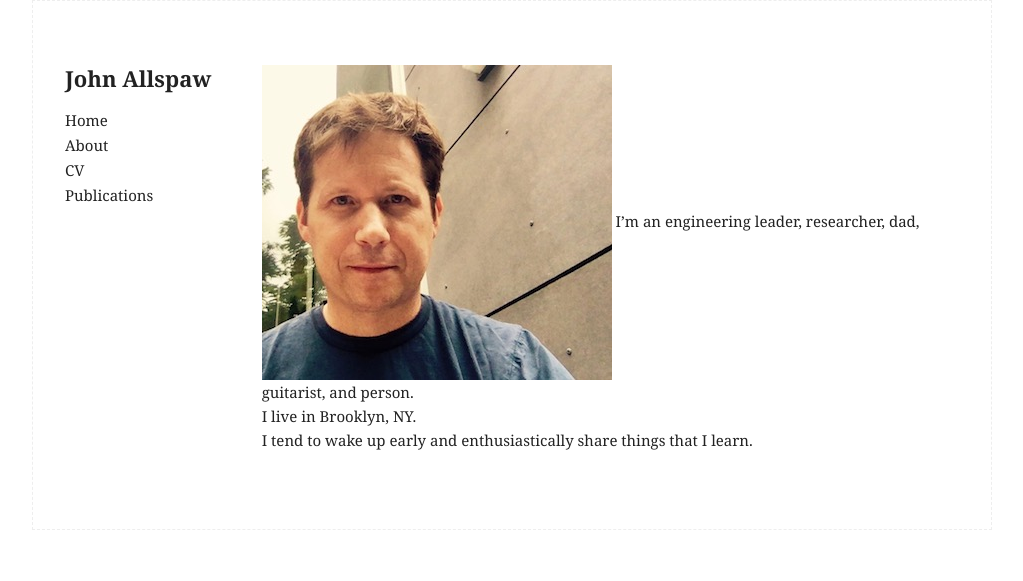
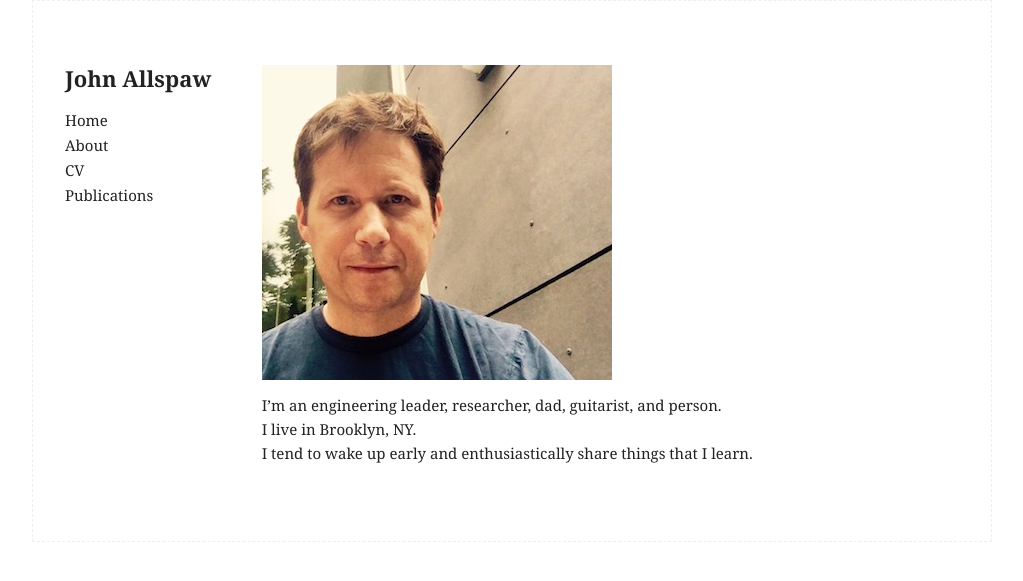
Before and after one commit to jallspaw/jallspaw.github.io, a Jekyll site: the page built from _posts/2017-06-14-.markdown, in a window 1280 px wide. Shown: the top 581 px of the page, without its empty margins (128-1151 px from the left). Built offline with Jekyll 4.4.1, drawn with Linux system fonts in a browser that asks for light colours.

Commit message:
adding a digital likeness, and some formatting

```diff
--- a/_posts/2017-06-14-.markdown
+++ b/_posts/2017-06-14-.markdown
@@ -1,6 +1,8 @@
 ---
 layout: post
 ---
-![it me.](http://www.johnallspaw.com/headshot.jpg "Me.") I'm an engineering leader, researcher, dad, guitarist, and person.
+![it me.](/headshot.jpg "Me.")
+
+I'm an engineering leader, researcher, dad, guitarist, and person.
 I live in Brooklyn, NY.
 I tend to wake up early and enthusiastically share things that I learn.
```
